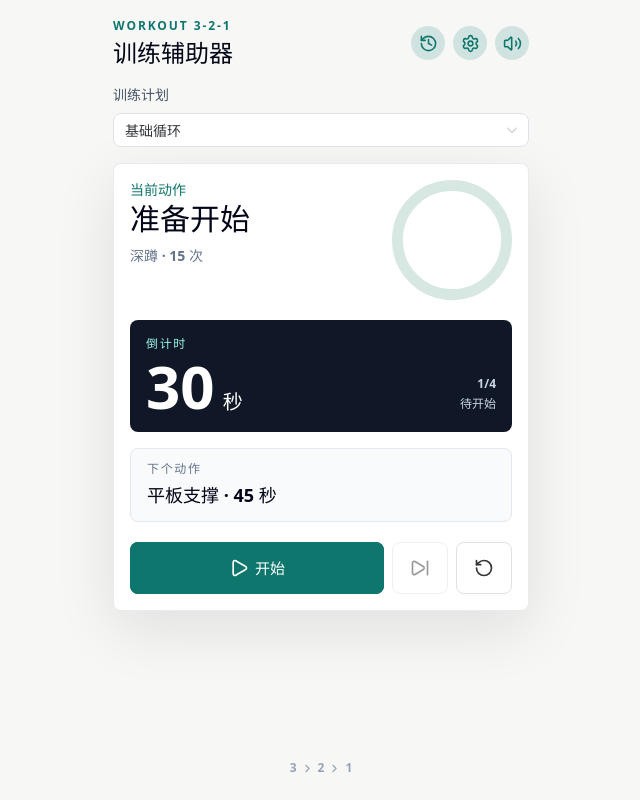
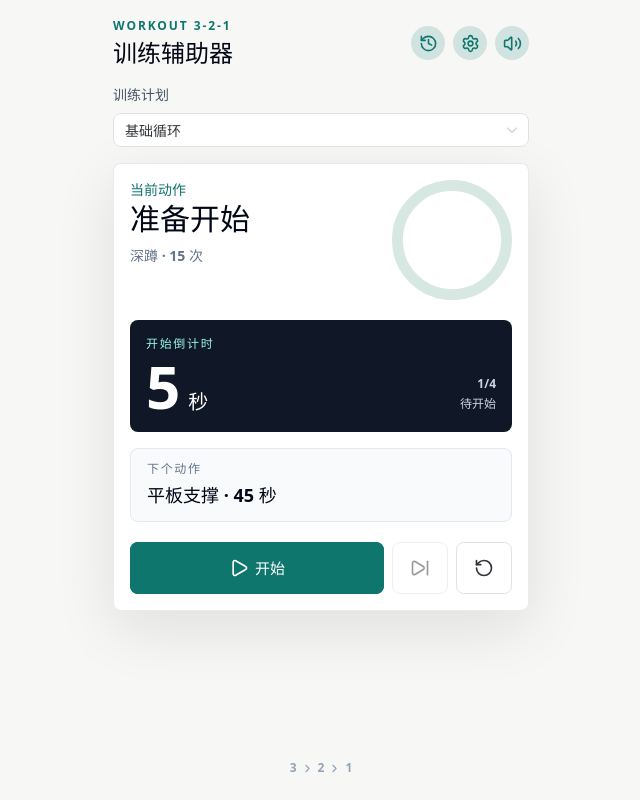
Before and after one commit to tsh96/workout-3-2-1, a Vue app: page / in a window 1280 px wide. Shown: the whole page, without its empty margins (319-959 px from the left). Built offline with nearby package versions, Linux system fonts and the light colour scheme.

Commit message:
Add start countdown feature and enhance workout plan management

```diff
--- a/src/App.vue
+++ b/src/App.vue
@@ -29,7 +29,7 @@ import { computed, onBeforeUnmount, onMounted, ref, watch } from 'vue'
 
 type ActivityMode = 'reps' | 'time'
 type AppPage = 'workout' | 'settings' | 'history'
-type SessionPhase = 'idle' | 'action' | 'rest' | 'done'
+type SessionPhase = 'idle' | 'countdown' | 'action' | 'rest' | 'done'
 type WorkoutLogStatus = 'started' | 'completed' | 'stopped'
 
 interface Activity {
@@ -42,12 +42,14 @@ interface Activity {
 interface WorkoutPlan {
   id: string
   name: string
+  startCountdownSeconds: number
   restSeconds: number
   routine: Activity[]
 }
 
 interface WorkoutPlanSnapshot {
   name: string
+  startCountdownSeconds: number
   restSeconds: number
   routine: Activity[]
 }
@@ -67,6 +69,7 @@ interface StoredState {
   plans?: WorkoutPlan[]
   history?: WorkoutSessionLog[]
   voiceId?: string
+  startCountdownSeconds?: number
   restSeconds?: number
   routine?: Activity[]
 }
@@ -111,10 +114,22 @@ function normalizeRoutine(routine: unknown): Activity[] {
   return routine.map((activity, index) => normalizeActivity(activity as Partial<Activity>, index))
 }
 
-function createPlan(name: string, restSeconds = 30, routine: Activity[] = defaultRoutine): WorkoutPlan {
+function normalizeStartCountdown(value: unknown, fallback = 5) {
+  const numeric = Number(value)
+  const seconds = Number.isFinite(numeric) ? numeric : fallback
+  return Math.max(0, Math.min(60, Math.round(seconds)))
+}
+
+function createPlan(
+  name: string,
+  restSeconds = 30,
+  routine: Activity[] = defaultRoutine,
+  startCountdownSeconds = 5,
+): WorkoutPlan {
   return {
     id: createId('plan'),
     name,
+    startCountdownSeconds: normalizeStartCountdown(startCountdownSeconds),
     restSeconds: Math.max(3, Number(restSeconds) || 30),
     routine: cloneActivities(routine),
   }
@@ -124,6 +139,7 @@ function normalizePlan(plan: Partial<WorkoutPlan>, index: number): WorkoutPlan {
   return {
     id: plan.id || createId(`plan-${index + 1}`),
     name: String(plan.name || `计划 ${index + 1}`),
+    startCountdownSeconds: normalizeStartCountdown(plan.startCountdownSeconds),
     restSeconds: Math.max(3, Number(plan.restSeconds) || 30),
     routine: normalizeRoutine(plan.routine),
   }
@@ -156,6 +172,7 @@ function normalizeHistory(history: unknown): WorkoutSessionLog[] {
         status,
         plan: {
           name: String(snapshot?.name || log.planName || '未命名计划'),
+          startCountdownSeconds: normalizeStartCountdown(snapshot?.startCountdownSeconds, 0),
           restSeconds: Math.max(3, Number(snapshot?.restSeconds) || 30),
           routine: normalizeRoutine(snapshot?.routine),
         },
@@ -179,7 +196,14 @@ function loadState() {
     const savedPlans =
       Array.isArray(parsed.plans) && parsed.plans.length > 0
         ? parsed.plans
-        : [createPlan('基础循环', parsed.restSeconds, normalizeRoutine(parsed.routine))]
+        : [
+            createPlan(
+              '基础循环',
+              parsed.restSeconds,
+              normalizeRoutine(parsed.routine),
+              parsed.startCountdownSeconds,
+            ),
+          ]
     const plans = savedPlans.map((plan, index) => normalizePlan(plan, index))
     const activePlanId = plans.some((plan) => plan.id === parsed.activePlanId)
       ? parsed.activePlanId
@@ -247,6 +271,13 @@ const voiceOptions = computed(() => [
     })),
 ])
 const canEditPlan = computed(() => phase.value === 'idle' || phase.value === 'done')
+const startCountdownSeconds = computed({
+  get: () => currentPlan.value?.startCountdownSeconds ?? 5,
+  set: (value: number | null) => {
+    if (!currentPlan.value) return
+    currentPlan.value.startCountdownSeconds = normalizeStartCountdown(value)
+  },
+})
 const restSeconds = computed({
   get: () => currentPlan.value?.restSeconds ?? 30,
   set: (value: number | null) => {
@@ -263,11 +294,13 @@ const routine = computed({
 })
 const currentActivity = computed(() => routine.value[currentIndex.value])
 const nextActivity = computed(() => {
+  if (phase.value === 'countdown') return routine.value[0]
   if (phase.value === 'idle') return routine.value[1]
   return routine.value[currentIndex.value + 1]
 })
 
 const totalForPhase = computed(() => {
+  if (phase.value === 'countdown') return startCountdownSeconds.value
   if (phase.value === 'rest') return restSeconds.value
   if (phase.value === 'action' && currentActivity.value?.mode === 'time') return currentActivity.value.target
   return 0
@@ -279,10 +312,12 @@ const progressPercentage = computed(() => {
 })
 
 const displayNumber = computed(() => {
+  if (phase.value === 'countdown') return secondsLeft.value
+  if (phase.value === 'idle') return startCountdownSeconds.value
   if (phase.value === 'rest') return secondsLeft.value
   if (phase.value === 'action' && currentActivity.value?.mode === 'time') return secondsLeft.value
   if (phase.value === 'action') return currentActivity.value?.target ?? 0
-  return restSeconds.value
+  return 0
 })
 
 const displayUnit = computed(() => {
@@ -292,12 +327,17 @@ const displayUnit = computed(() => {
 
 const statusTitle = computed(() => {
   if (phase.value === 'done') return '训练完成'
+  if (phase.value === 'countdown') return '准备'
   if (phase.value === 'rest') return '休息'
   if (phase.value === 'action') return currentActivity.value?.name ?? '动作'
   return '准备开始'
 })
 
 const currentText = computed(() => {
+  if (phase.value === 'countdown') {
+    const activity = routine.value[0]
+    return activity ? `即将开始 ${activity.name} · ${formatActionTarget(activity)}` : '暂无动作'
+  }
   if (phase.value === 'rest') return `休息 ${restSeconds.value} 秒`
   if (phase.value === 'done') return '已完成'
   const activity = phase.value === 'idle' ? routine.value[0] : currentActivity.value
@@ -322,8 +362,12 @@ const sessionStateLabel = computed(() => {
   return isRunning.value ? '进行中' : '已暂停'
 })
 
-const canSkip = computed(() => phase.value === 'action' || phase.value === 'rest')
+const canSkip = computed(() => phase.value === 'countdown' || phase.value === 'action' || phase.value === 'rest')
 const isManualAction = computed(() => phase.value === 'action' && currentActivity.value?.mode === 'reps')
+const timerLabel = computed(() => {
+  if (phase.value === 'countdown' || phase.value === 'idle') return '开始倒计时'
+  return isManualAction.value ? '目标' : '倒计时'
+})
 const isDraggingActivity = computed(() => draggingActivityId.value !== null)
 
 watch(
@@ -336,6 +380,7 @@ watch(
         plans: plans.value,
         history: workoutHistory.value,
         voiceId: selectedVoiceId.value,
+        startCountdownSeconds: startCountdownSeconds.value,
       }),
     )
   },
@@ -524,6 +569,21 @@ function startTimer() {
     if (!isRunning.value) return
     if (isCountdownTransitionPending.value) return
 
+    if (phase.value === 'countdown') {
+      if (secondsLeft.value <= 3 && secondsLeft.value > 1) {
+        speak(String(secondsLeft.value))
+      }
+
+      if (secondsLeft.value > 1) {
+        secondsLeft.value -= 1
+      } else if (secondsLeft.value === 1) {
+        finishAfterFinalCountdown(() => startAction(0))
+      } else {
+        startAction(0)
+      }
+      return
+    }
+
     if (phase.value === 'rest') {
       if (secondsLeft.value <= 3 && secondsLeft.value > 1) {
         speak(String(secondsLeft.value))
@@ -575,8 +635,26 @@ function beginSession() {
   if (routine.value.length === 0 || !currentPlan.value) return
   isRunning.value = true
   recordWorkoutStart()
-  startAction(0)
+  if (startCountdownSeconds.value > 0) {
+    startStartCountdown()
+  } else {
+    startAction(0)
+  }
   startTimer()
+}
+
+function startStartCountdown() {
+  clearCountdownTransition()
+  const firstActivity = routine.value[0]
+  if (!firstActivity) {
+    completeSession()
+    return
+  }
+
+  currentIndex.value = 0
+  phase.value = 'countdown'
+  secondsLeft.value = startCountdownSeconds.value
+  speak(`准备，${startCountdownSeconds.value}秒后开始，第一个动作是${firstActivity.name}`)
 }
 
 function startAction(index: number) {
@@ -611,6 +689,11 @@ function finishAction() {
 }
 
 function skipCurrent() {
+  if (phase.value === 'countdown') {
+    startAction(0)
+    return
+  }
+
   if (phase.value === 'action') {
     finishAction()
     return
@@ -652,6 +735,7 @@ function recordWorkoutStart() {
     status: 'started',
     plan: {
       name: plan.name || '未命名计划',
+      startCountdownSeconds: plan.startCountdownSeconds,
       restSeconds: plan.restSeconds,
       routine: cloneActivities(plan.routine),
     },
@@ -684,7 +768,12 @@ function duplicateCurrentPlan() {
   const plan = currentPlan.value
   if (!plan) return
 
-  const duplicatedPlan = createPlan(`${plan.name || '未命名计划'} 副本`, plan.restSeconds, plan.routine)
+  const duplicatedPlan = createPlan(
+    `${plan.name || '未命名计划'} 副本`,
+    plan.restSeconds,
+    plan.routine,
+    plan.startCountdownSeconds,
+  )
   plans.value.push(duplicatedPlan)
   activePlanId.value = duplicatedPlan.id
 }
@@ -847,7 +936,9 @@ onBeforeUnmount(() => {
         <section v-if="currentPage === 'workout'" class="mt-4 rounded-lg border border-teal-900/10 bg-white p-4 shadow-soft">
           <div class="flex items-start justify-between gap-4">
             <div class="min-w-0">
-              <p class="text-sm font-bold text-teal-700">{{ phase === 'rest' ? '当前休息' : '当前动作' }}</p>
+              <p class="text-sm font-bold text-teal-700">
+                {{ phase === 'countdown' ? '开始准备' : phase === 'rest' ? '当前休息' : '当前动作' }}
+              </p>
               <h2 class="mt-1 truncate text-3xl font-black leading-none">{{ statusTitle }}</h2>
               <p class="mt-3 text-sm font-semibold text-slate-500">{{ currentText }}</p>
             </div>
@@ -867,7 +958,7 @@ onBeforeUnmount(() => {
           <div class="mt-5 flex items-end justify-between rounded-lg bg-[#101827] px-4 py-4 text-white">
             <div>
               <p class="text-xs font-bold uppercase tracking-[0.14em] text-teal-200">
-                {{ isManualAction ? '目标' : '倒计时' }}
+                {{ timerLabel }}
               </p>
               <div class="mt-1 flex items-baseline gap-2">
                 <span class="text-6xl font-black tabular-nums leading-none">{{ displayNumber }}</span>
@@ -1012,6 +1103,20 @@ onBeforeUnmount(() => {
           </div>
 
           <div class="rounded-lg border border-slate-200 bg-white p-3">
+            <label class="text-sm font-bold text-slate-600" for="startCountdownSeconds">开始倒计时</label>
+            <NInputNumber
+              id="startCountdownSeconds"
+              v-model:value="startCountdownSeconds"
+              class="mt-2 w-full"
+              :min="0"
+              :max="60"
+              :step="1"
+              button-placement="both"
+              :disabled="!canEditPlan"
+            />
+          </div>
+
+          <div class="rounded-lg border border-slate-200 bg-white p-3">
             <label class="text-sm font-bold text-slate-600" for="restSeconds">休息秒数</label>
             <NInputNumber
               id="restSeconds"
@@ -1141,7 +1246,7 @@ onBeforeUnmount(() => {
 
             <div class="mt-3 rounded-lg bg-slate-50 px-3 py-2">
               <p class="text-xs font-bold uppercase tracking-[0.14em] text-slate-500">
-                休息 {{ log.plan.restSeconds }} 秒
+                准备 {{ log.plan.startCountdownSeconds }} 秒 · 休息 {{ log.plan.restSeconds }} 秒
               </p>
               <ol class="mt-2 space-y-1">
                 <li
```
